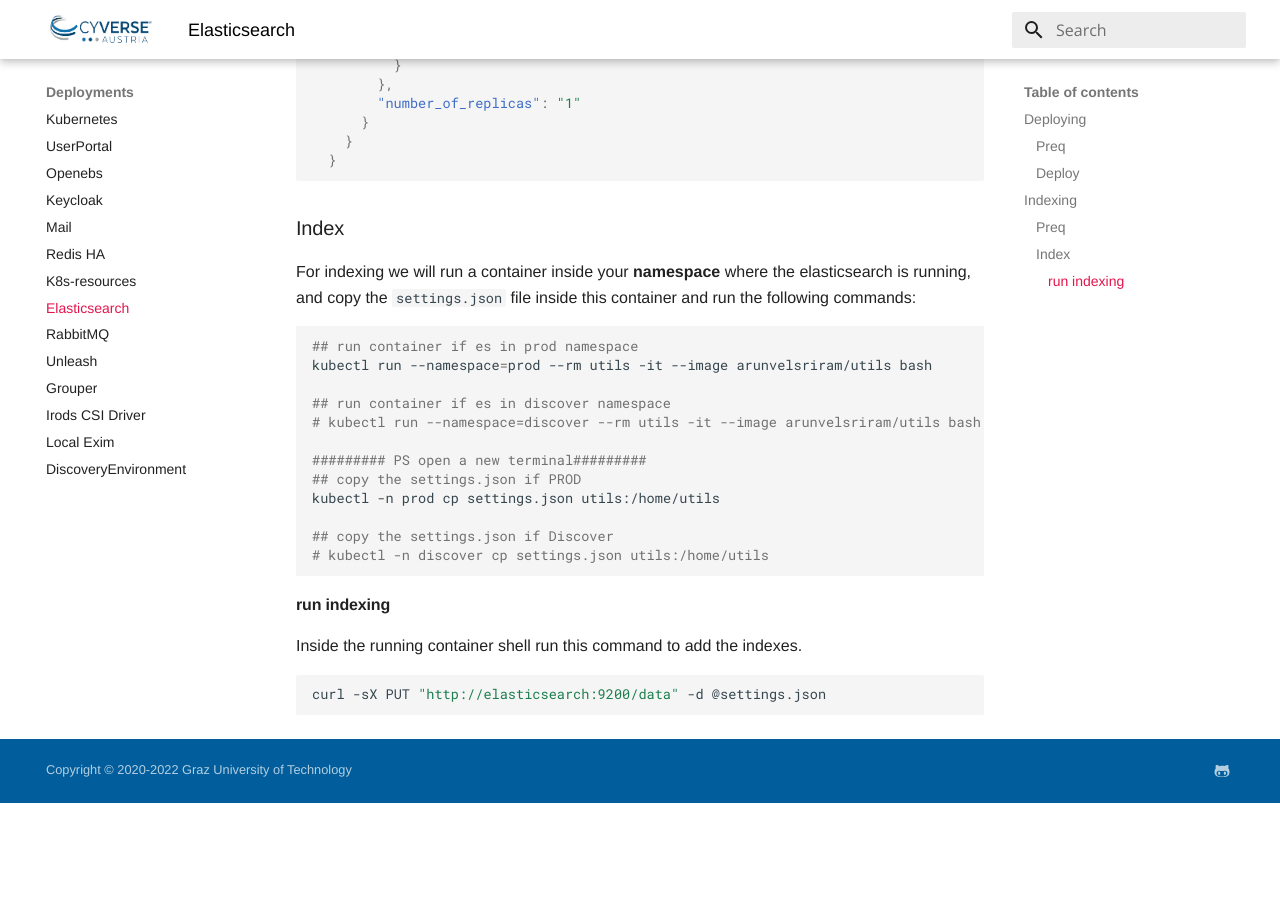
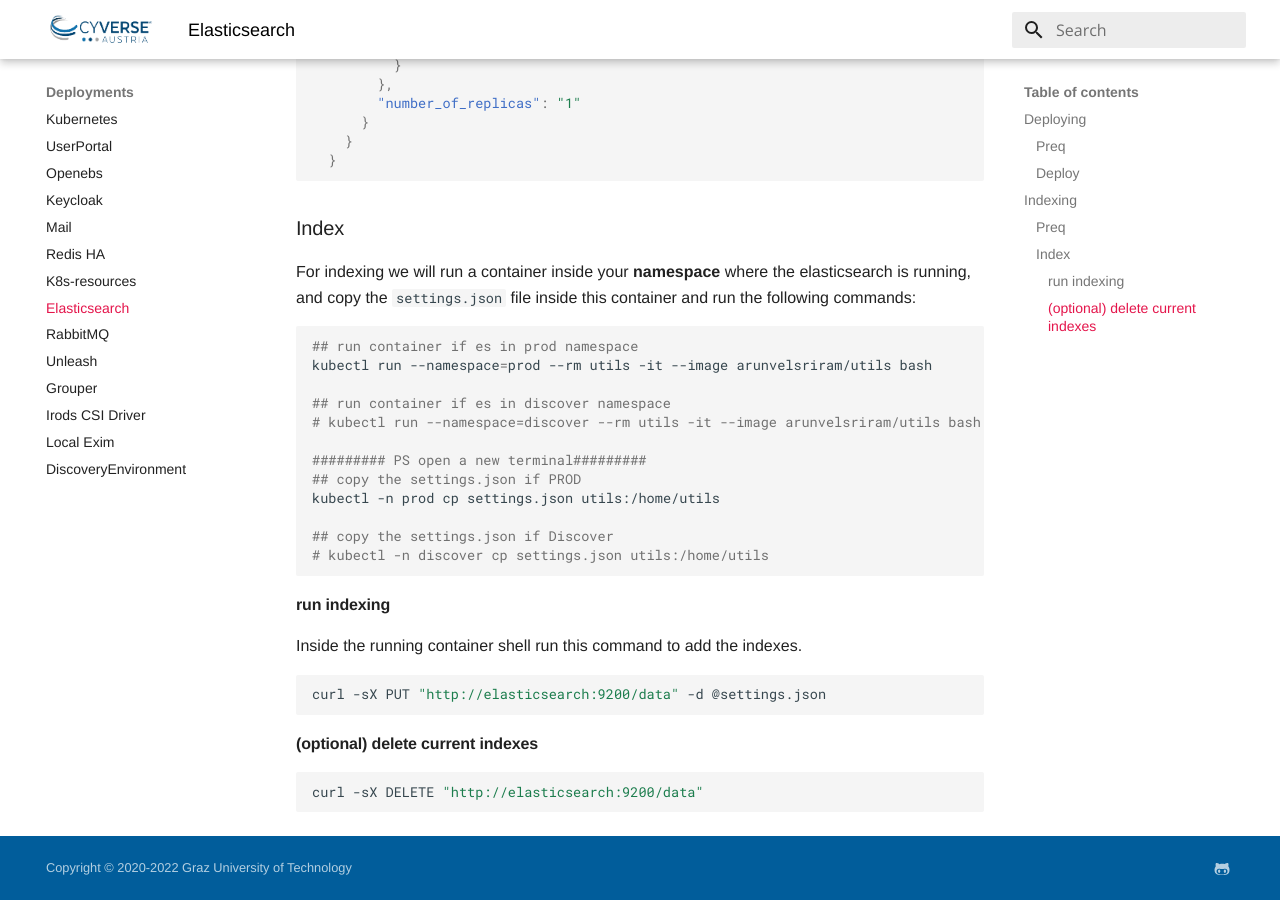
Before and after one commit to cyverse-austria/docs, an MkDocs documentation site: the page built from docs/deployments/elasticsearch.md, in a window 1280 px wide and 900 px high, scrolled down 6039 px. Built offline with MkDocs 1.6.1 and Material for MkDocs 9.7.7, drawn with Linux system fonts in a browser that asks for light colours; before the commit the page ends 6842 px from its top, so only the background shows below that.

Commit message:
es: adds deleting the indexes

````diff
--- a/docs/deployments/elasticsearch.md
+++ b/docs/deployments/elasticsearch.md
@@ -336,3 +336,9 @@ Inside the running container shell run this command to add the indexes.
 ```bash
 curl -sX PUT "http://elasticsearch:9200/data" -d @settings.json
 ```
+
+#### (optional) delete current indexes
+
+```bash
+curl -sX DELETE "http://elasticsearch:9200/data"
+```
````
